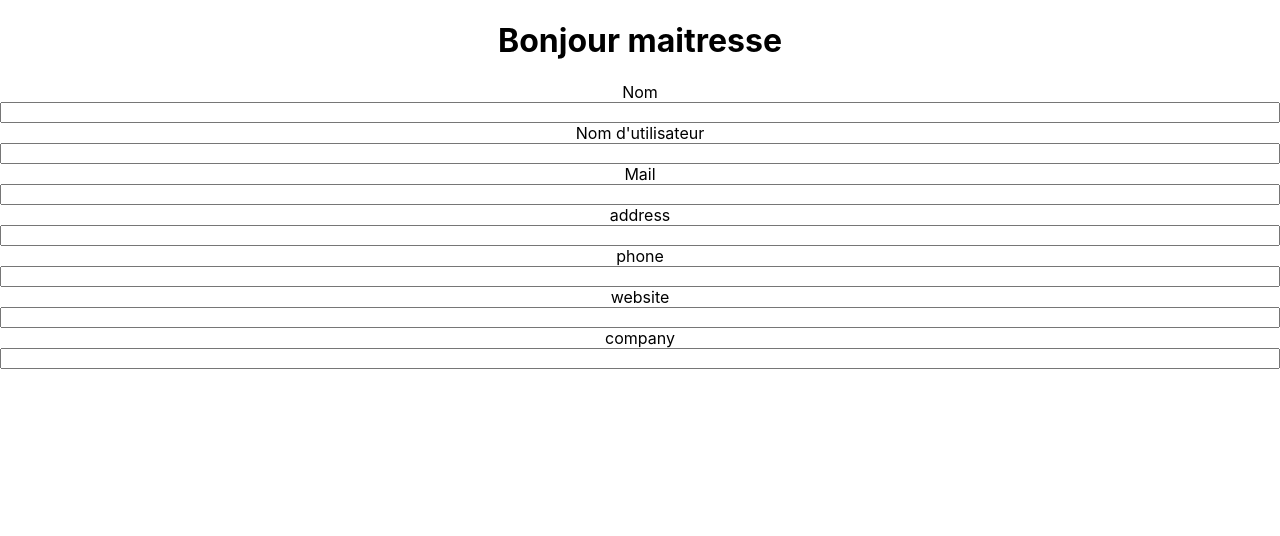
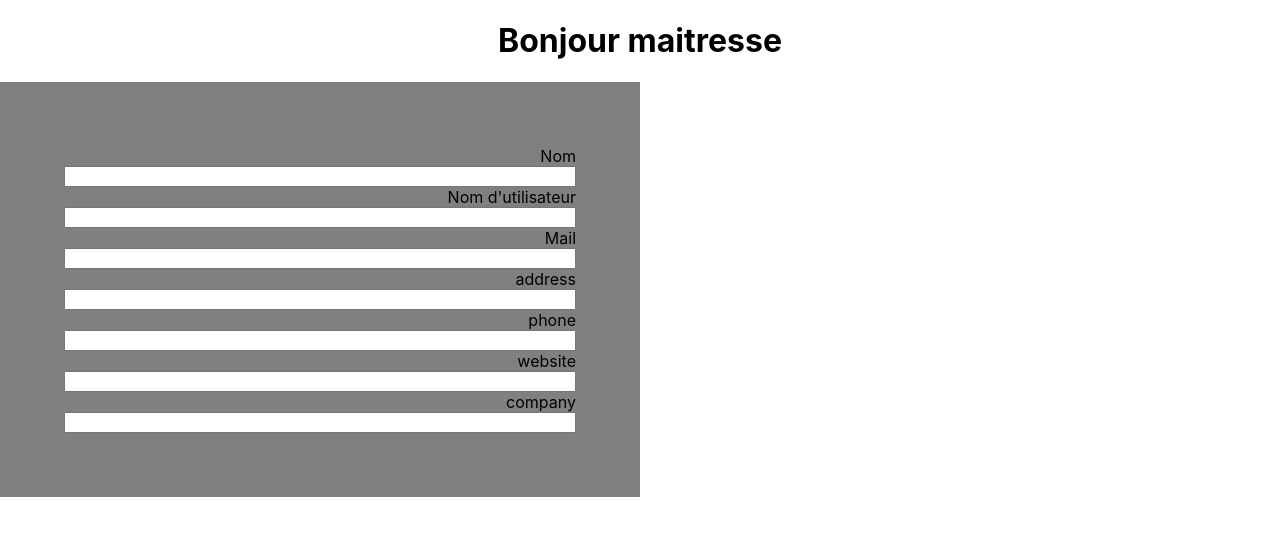
Before and after one commit to espoirmat/gestionnaire_de_contact, a React (Create React App) app: page / in a window 1280 px wide. Shown: the top 536 px of the page. Built offline with nearby package versions, Linux system fonts and the light colour scheme.

Commit message:
ajout du formulaire et css

```diff
--- a/src/style/AddContact.css
+++ b/src/style/AddContact.css
@@ -2,4 +2,8 @@ form
 {
     display: flex;
     flex-direction: column;
+    background: gray;
+    text-align: right;
+    width: 40%;
+    padding: 5%;
 }
```
